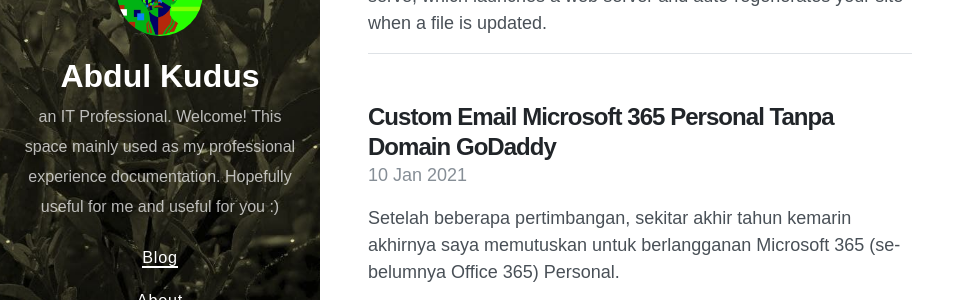
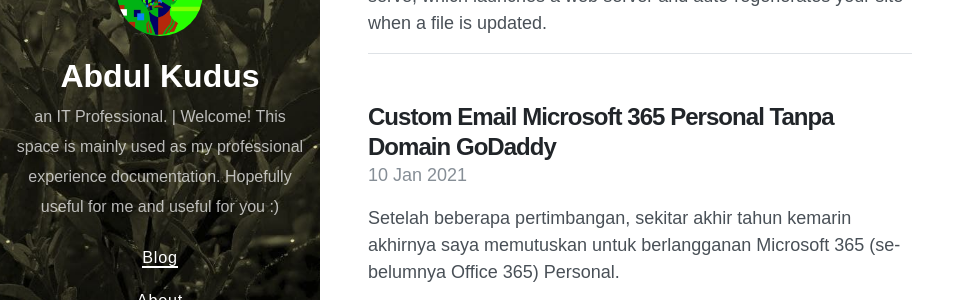
Before and after one commit to abdulku/abdulku.github.io, a Jekyll site: the page built from index.html, in a window 1280 px wide. Shown: the part 277-577 px from the top of the page, without its empty margins (0-975 px from the left). Built offline with Jekyll 4.4.1, drawn with Linux system fonts in a browser that asks for light colours; nearby versions of some CDN libraries; the list of posts is cut into pages by our own code.

```diff
--- a/_config.yml
+++ b/_config.yml
@@ -21,8 +21,7 @@
 title: Abdul Kudus
 email: mail@abdulkud.us
 description: >- # this means to ignore newlines until "baseurl:"
-  an IT Professional.
-  Welcome! This space mainly used as my professional experience documentation. Hopefully useful for me and useful for you :)
+  an IT Professional. |  Welcome! This space is mainly used as my professional experience documentation. Hopefully useful for me and useful for you :)
 baseurl: "" # the subpath of your site, e.g. /blog
 url: "" # the base hostname & protocol for your site, e.g. http://example.com
 twitter_username: abdulku_
```
